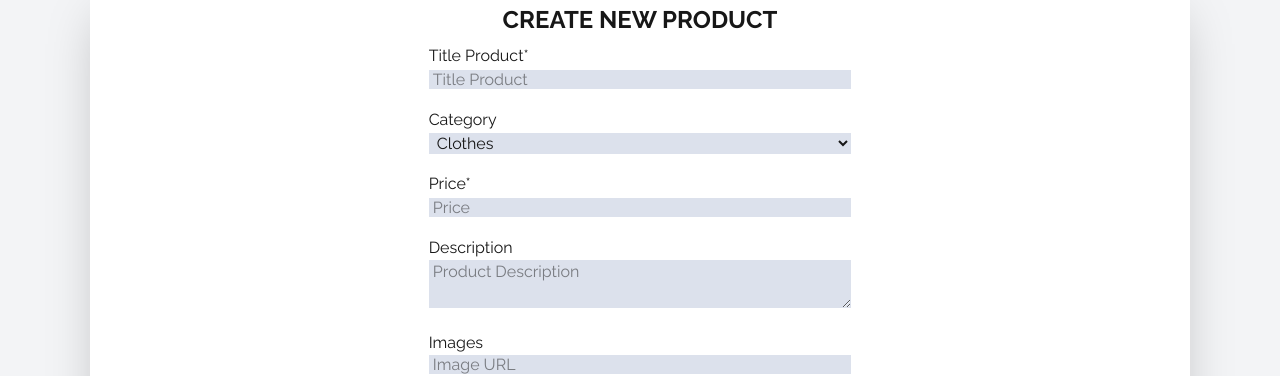
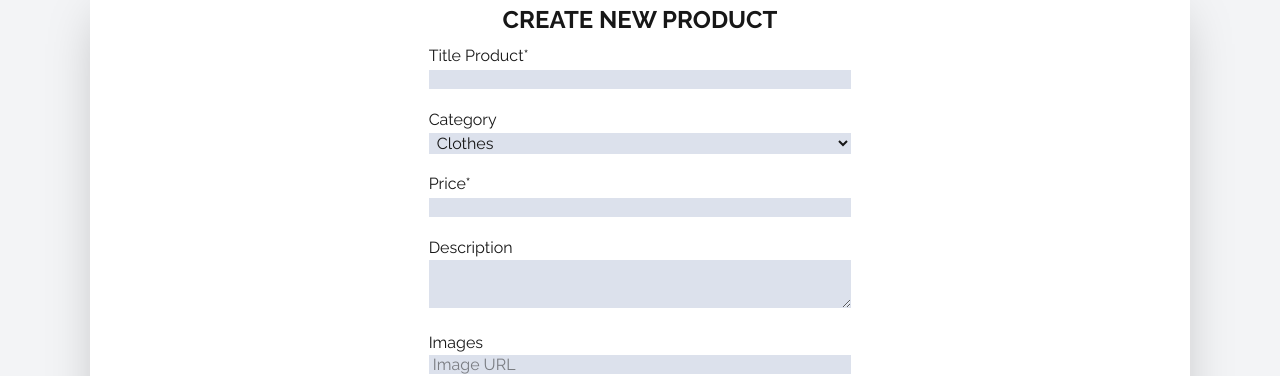
Before and after one commit to Revou-FSSE-Jun25/milestone-3-ingenioust91, a Next.js app in the folder my-app/: page /admin/inputPage in a window 1280 px wide. Shown: the part 133-509 px from the top of the page. Built offline with nearby package versions, Linux system fonts and the light colour scheme; no server answers.

Commit message:
remove placeholder

```diff
--- a/my-app/src/app/(admin)/admin/inputPage/page.tsx
+++ b/my-app/src/app/(admin)/admin/inputPage/page.tsx
@@ -72,7 +72,6 @@ function inputPage() {
           <div className='lg:w-[40%] w-full'>
             <label>Title Product*</label><br/>
             <input type="text" className='inputStyle'
-              placeholder='Title Product'
               {...register("title", {
               required : "title required",
               minLength: { value: 3, message: 'Title must be at least 3 characters' }
@@ -98,7 +97,6 @@ function inputPage() {
           <div className='lg:w-[40%] w-full'>
             <label>Price*</label><br/>
             <input type="number" className='inputStyle'
-              placeholder='Price'
               {...register("price", {
               required : "price required",
               valueAsNumber: true,
@@ -110,7 +108,6 @@ function inputPage() {
           <div className='lg:w-[40%] w-full'>
             <label>Description</label><br/>
             <textarea className='inputStyle'
-              placeholder='Product Description'
               {...register("description",)}
             />
           </div>
```
